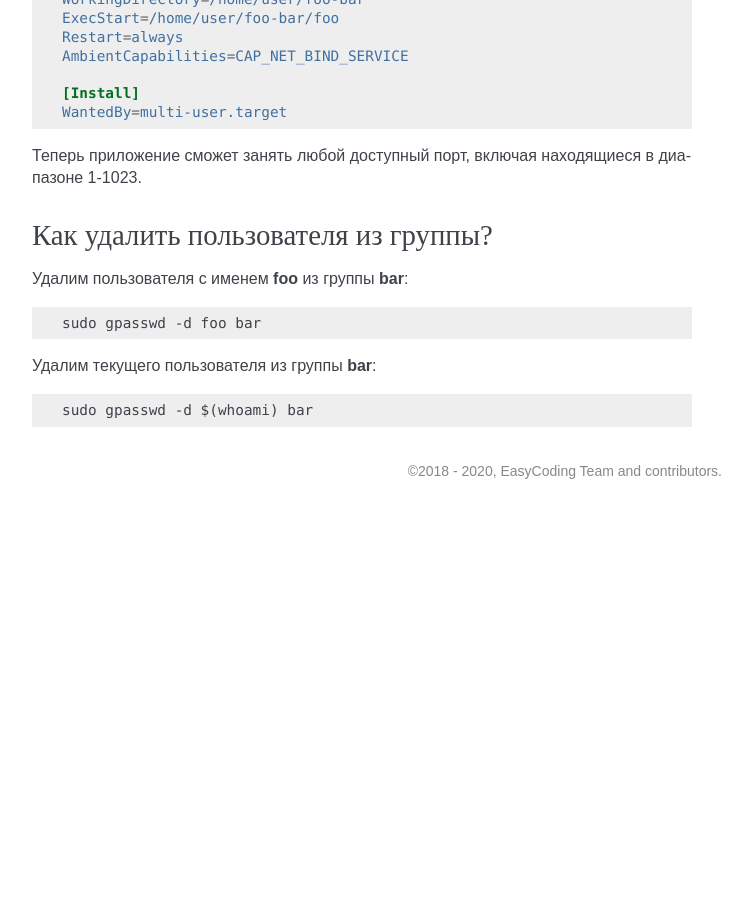
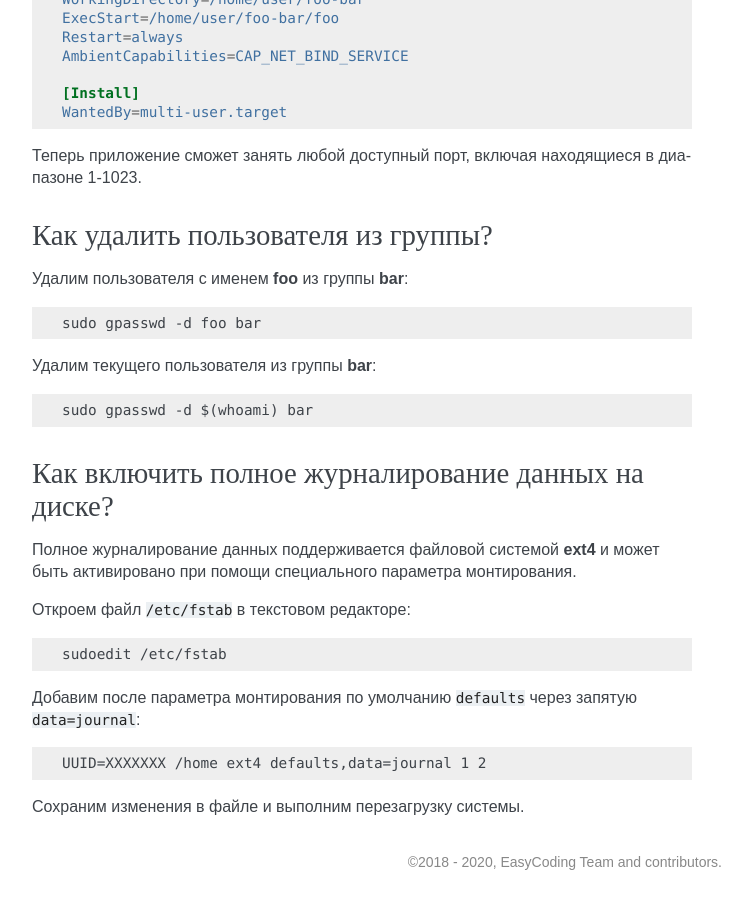
Before and after one commit to RussianFedora/FAQ, a Sphinx documentation site: the page built from source/administration.rst, in a window 1280 px wide and 900 px high, scrolled down 26576 px. Shown: the whole window, without its empty margins (388-1140 px from the left). Built offline with Sphinx 7.4.7, drawn with Linux system fonts in a browser that asks for light colours; before the commit the page ends 27085 px from its top, so only the background shows below that; some of the changed text lies outside the part shown.

Commit message:
Added question about enabling full journaling for data.

```diff
--- a/source/administration.rst
+++ b/source/administration.rst
@@ -1513,3 +1513,25 @@ Coredump - это дамп закрытой памяти процесса, со
 .. code-block:: text
 
     sudo gpasswd -d $(whoami) bar
+
+.. index:: ext4, file system, mount options, fstab
+.. _fs-data-journal:
+
+Как включить полное журналирование данных на диске?
+======================================================
+
+Полное журналирование данных поддерживается файловой системой **ext4** и может быть активировано при помощи специального параметра монтирования.
+
+Откроем файл ``/etc/fstab`` в текстовом редакторе:
+
+.. code-block:: text
+
+    sudoedit /etc/fstab
+
+Добавим после параметра монтирования по умолчанию ``defaults`` через запятую ``data=journal``:
+
+.. code-block:: text
+
+    UUID=XXXXXXX /home ext4 defaults,data=journal 1 2
+
+Сохраним изменения в файле и выполним перезагрузку системы.
```
